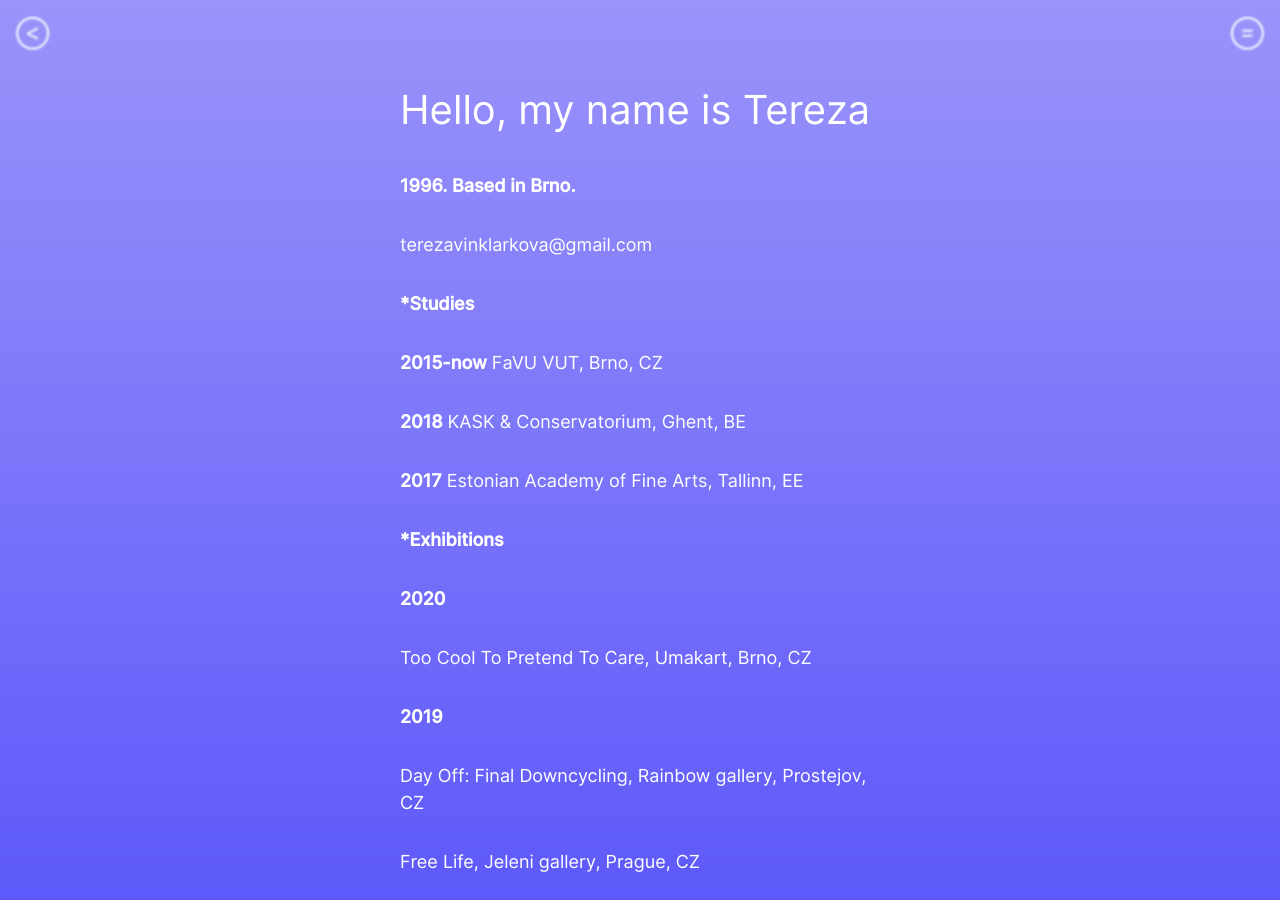
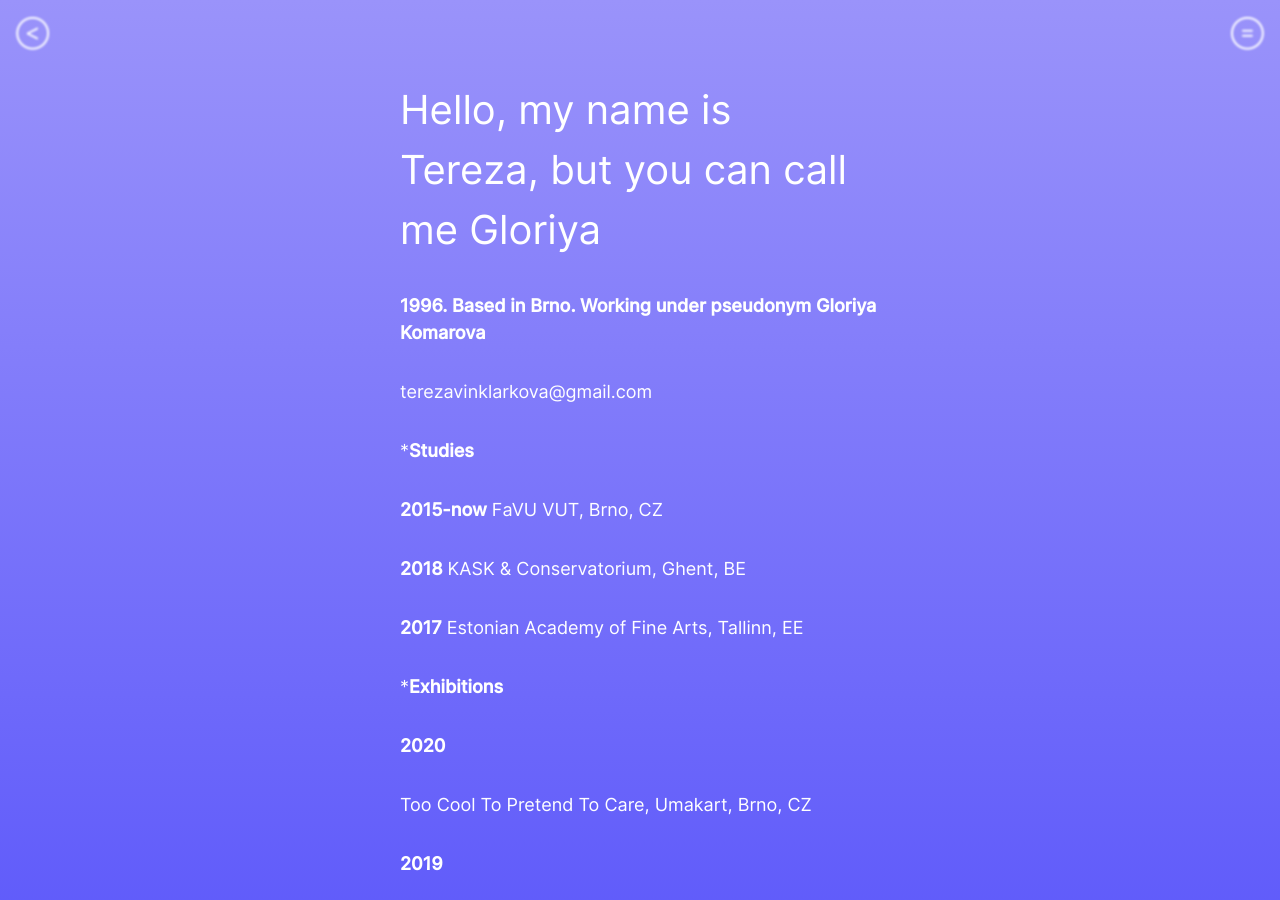
Before and after one commit to SimonBarak/tereza, a Jekyll site: the page built from about.md, in a window 1280 px wide and 900 px high. Built offline with Jekyll 4.4.1, drawn with Linux system fonts in a browser that asks for light colours; some of the changed text lies outside the part shown.

Commit message:
Update from Forestry.io Simon Barak updated about.md

```diff
--- a/about.md
+++ b/about.md
@@ -2,13 +2,13 @@
 layout: about
 
 ---
-# Hello, my name is Tereza
+# Hello, my name is Tereza, but you can call me Gloriya
 
-**1996. Based in Brno.**
+**1996. Based in Brno. Working under pseudonym Gloriya Komarova**
 
 terezavinklarkova@gmail.com
 
-***Studies**
+\***Studies**
 
 **2015-now**   FaVU VUT, Brno, CZ
 
@@ -16,7 +16,7 @@ terezavinklarkova@gmail.com
 
 **2017**           Estonian Academy of Fine Arts, Tallinn, EE
 
-***Exhibitions**
+\***Exhibitions**
 
 **2020**
 
@@ -48,7 +48,7 @@ The Last Word, Nova Cvernovka, Gallery IN:OUT, Bratislava, SK
 
 AFTERLIFE, Tschechisches Zentrum, Berlin, DE
 
-***Performance**
+\***Performance**
 
 **2019**
 
```
